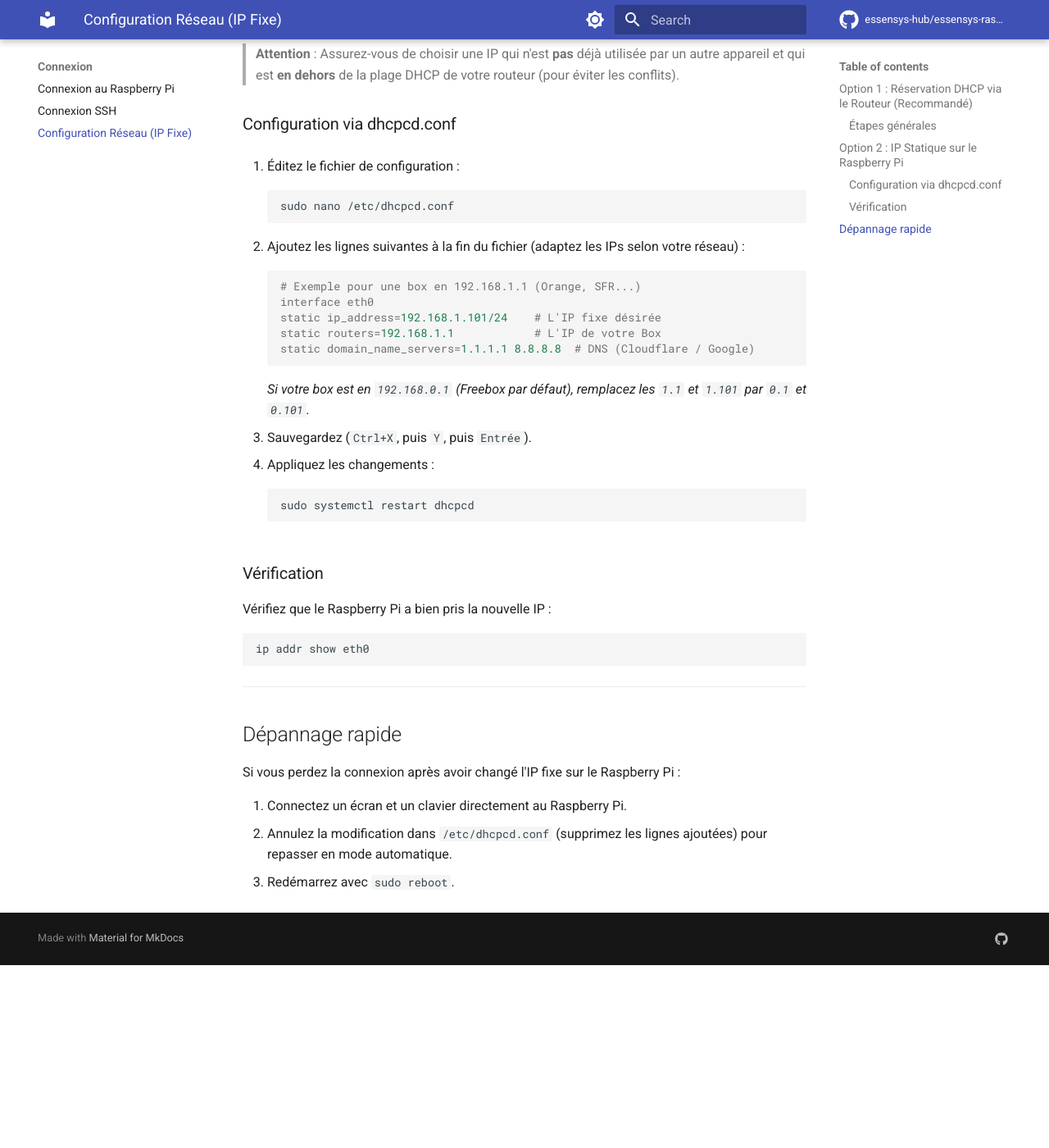
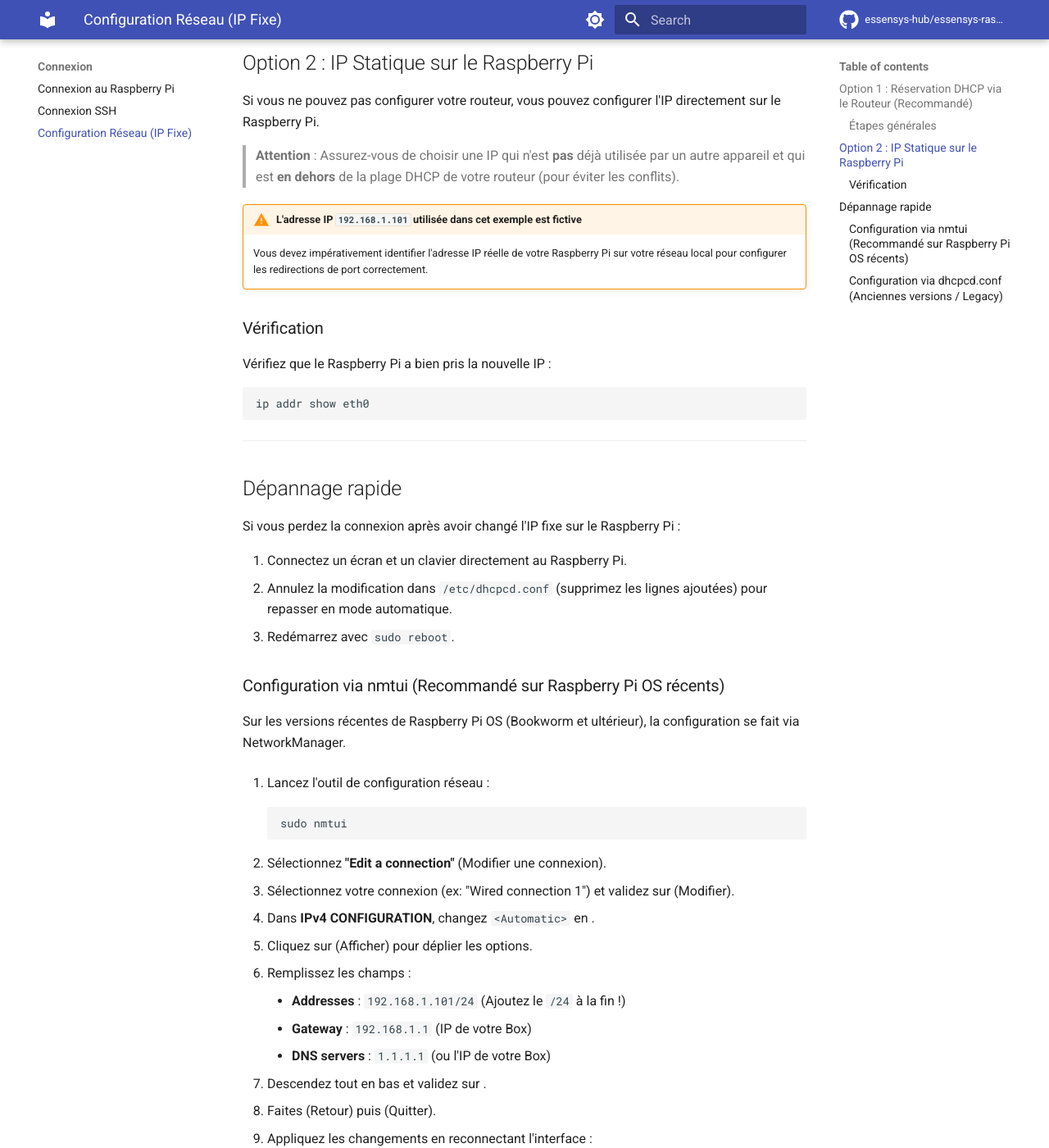
Before and after one commit to essensys-hub/essensys-raspberry-install, an MkDocs documentation site: the page built from docs/connexion/configuration-reseau.md, in a window 1280 px wide and 1400 px high, scrolled down 1273 px. Shown: the whole window at 82% size. Built offline with MkDocs 1.6.1 and Material for MkDocs 9.7.7, drawn with Linux system fonts in a browser that asks for light colours; comment, search, counter and statistics services are not loaded; the version menu is left out; before the commit the page ends 2450 px from its top, so only the background shows below that; some of the changed text lies outside the part shown.

Commit message:
Docs: Update network config with nmtui (NetworkManager)

````diff
--- a/docs/connexion/configuration-reseau.md
+++ b/docs/connexion/configuration-reseau.md
@@ -30,6 +30,8 @@ Pour connaître l'adresse MAC de votre Raspberry Pi :
 ```bash
 cat /sys/class/net/eth0/address
 ```
+!!!WARNING "L'adresse IP `192.168.1.101` utilisée dans cet exemple est fictive"
+    Vous devez impérativement identifier l'adresse IP réelle de votre Raspberry Pi sur votre réseau local pour configurer les redirections de port correctement.
 
 ---
 
@@ -39,31 +41,9 @@ Si vous ne pouvez pas configurer votre routeur, vous pouvez configurer l'IP dire
 
 > **Attention** : Assurez-vous de choisir une IP qui n'est **pas** déjà utilisée par un autre appareil et qui est **en dehors** de la plage DHCP de votre routeur (pour éviter les conflits).
 
-### Configuration via dhcpcd.conf
 
-1.  Éditez le fichier de configuration :
-    ```bash
-    sudo nano /etc/dhcpcd.conf
-    ```
-
-2.  Ajoutez les lignes suivantes à la fin du fichier (adaptez les IPs selon votre réseau) :
-
-    ```ini
-    # Exemple pour une box en 192.168.1.1 (Orange, SFR...)
-    interface eth0
-    static ip_address=192.168.1.101/24    # L'IP fixe désirée
-    static routers=192.168.1.1            # L'IP de votre Box
-    static domain_name_servers=1.1.1.1 8.8.8.8  # DNS (Cloudflare / Google)
-    ```
-
-    *Si votre box est en `192.168.0.1` (Freebox par défaut), remplacez les `1.1` et `1.101` par `0.1` et `0.101`.*
-
-3.  Sauvegardez (`Ctrl+X`, puis `Y`, puis `Entrée`).
-
-4.  Appliquez les changements :
-    ```bash
-    sudo systemctl restart dhcpcd
-    ```
+!!!WARNING "L'adresse IP `192.168.1.101` utilisée dans cet exemple est fictive"
+    Vous devez impérativement identifier l'adresse IP réelle de votre Raspberry Pi sur votre réseau local pour configurer les redirections de port correctement.
 
 ### Vérification
 
@@ -81,3 +61,49 @@ Si vous perdez la connexion après avoir changé l'IP fixe sur le Raspberry Pi :
 1.  Connectez un écran et un clavier directement au Raspberry Pi.
 2.  Annulez la modification dans `/etc/dhcpcd.conf` (supprimez les lignes ajoutées) pour repasser en mode automatique.
 3.  Redémarrez avec `sudo reboot`.
+### Configuration via nmtui (Recommandé sur Raspberry Pi OS récents)
+
+Sur les versions récentes de Raspberry Pi OS (Bookworm et ultérieur), la configuration se fait via NetworkManager.
+
+1.  Lancez l'outil de configuration réseau :
+    ```bash
+    sudo nmtui
+    ```
+
+2.  Sélectionnez **"Edit a connection"** (Modifier une connexion).
+3.  Sélectionnez votre connexion (ex: "Wired connection 1") et validez sur **<Edit...>** (Modifier).
+4.  Dans **IPv4 CONFIGURATION**, changez `<Automatic>` en **<Manual>**.
+5.  Cliquez sur **<Show>** (Afficher) pour déplier les options.
+6.  Remplissez les champs :
+    *   **Addresses** : `192.168.1.101/24` (Ajoutez le `/24` à la fin !)
+    *   **Gateway** : `192.168.1.1` (IP de votre Box)
+    *   **DNS servers** : `1.1.1.1` (ou l'IP de votre Box)
+7.  Descendez tout en bas et validez sur **<OK>**.
+8.  Faites **<Back>** (Retour) puis **<Quit>** (Quitter).
+9.  Appliquez les changements en reconnectant l'interface :
+    ```bash
+    sudo nmcli connection down "Wired connection 1" && sudo nmcli connection up "Wired connection 1"
+    ```
+
+### Configuration via dhcpcd.conf (Anciennes versions / Legacy)
+
+*À utiliser uniquement si vous êtes sur Raspberry Pi OS Bullseye ou antérieur.*
+
+1.  Éditez le fichier de configuration :
+    ```bash
+    sudo nano /etc/dhcpcd.conf
+    ```
+
+2.  Ajoutez les lignes suivantes à la fin du fichier :
+
+    ```ini
+    interface eth0
+    static ip_address=192.168.1.101/24
+    static routers=192.168.1.1
+    static domain_name_servers=1.1.1.1 8.8.8.8
+    ```
+
+3.  Sauvegardez (`Ctrl+X`, `Y`, `Entrée`) et redémarrez :
+    ```bash
+    sudo systemctl restart dhcpcd
+    ```
````
